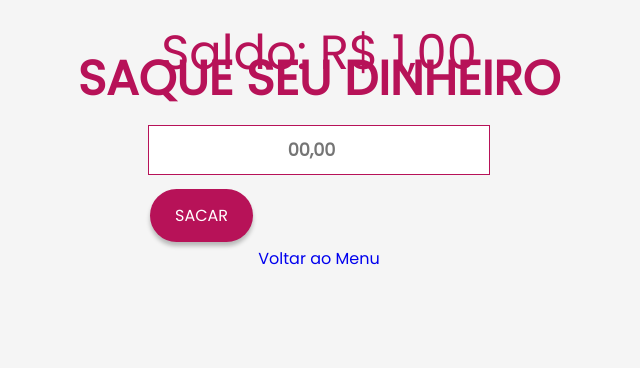
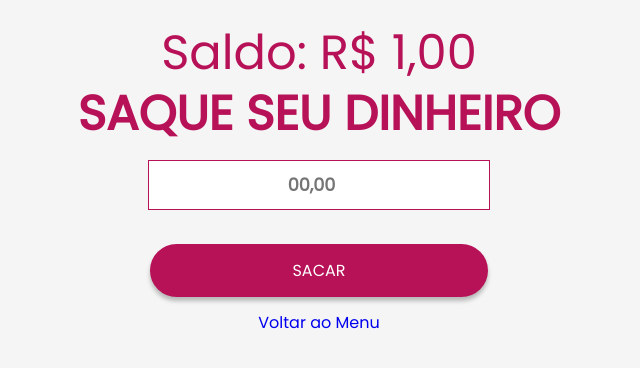
Before and after one commit to pynkAPI/API-1-DSM_22, a Flask app: page /saque in a window 1280 px wide. Shown: the part 85-453 px from the top of the page, without its empty margins (321-961 px from the left). Run offline with Flask 2, Linux system fonts and the light colour scheme; the visitor is signed in with stand-in values (Sample User, id 1); some libraries are stand-ins or nearby versions.

Commit message:
Alinhando Saque e Depósito

```diff
--- a/src/static/style/stylehome.css
+++ b/src/static/style/stylehome.css
@@ -103,6 +103,14 @@ header{
     border-style: solid;
     border-color: #B71258;
 }
+.input-button{
+    max-width:380px;
+    width: 100%;
+    height: 40px;
+    margin: 30px 0;
+    display: grid;
+    padding: 0. 4rem;
+}
 
 .input-field input{
     text-align: center;
@@ -119,7 +127,7 @@ header{
     border: none;
     border-radius: 49px;
     color: #ffffff;
-    padding: 14px 25px;
+    padding: 14px ;
     text-align: center;
     text-decoration: none;
     display: inline-block;
@@ -131,7 +139,7 @@ header{
   }
 
   .btnd:hover{
-background-color: #CC5587;
+    background-color: #CC5587;
   }
 
   .bx-log-out{
--- a/src/templates/saque.html
+++ b/src/templates/saque.html
@@ -6,8 +6,8 @@
     <meta http-equiv="X-UA-Compatible" content="IE=edge">
     <meta name="viewport" content="width=device-width, initial-scale=1.0">
     <title>Saque Pynk</title>
-    <!-- <link rel="stylesheet" href="../static/style/stylehome.css"> -->
-    <link rel="stylesheet" href="{{ url_for('static', filename='style/stylehome.css') }}">
+    <link rel="stylesheet" href="../static/style/stylehome.css">
+    <!-- <link rel="stylesheet" href="{{ url_for('static', filename='style/stylehome.css') }}"> -->
     <link href='https://unpkg.com/boxicons@2.1.2/css/boxicons.min.css' rel='stylesheet'>
 
 </head>
@@ -32,14 +32,18 @@
     <div class="funcao">
 
         <div class="h1">
+            <br>
             <h1>SAQUE SEU DINHEIRO</h1>
         </div>
         <form action="{{ url_for('SaqueConta') }}" method="POST">
             <div class="input-field">
                 <input type="number" placeholder="00,00" step="0.01" name="valor">
             </div>
-            <input type="submit" value="SACAR" class="btnd solid"><br>
+            <div class="input-button">
+                <input type="submit" value="SACAR" class="btnd solid"><br>
+            </div>
         </form>
+
         <a href="{{ url_for('home') }}">Voltar ao Menu</a>
     </div>
 </body>
```
Also changed, not shown: src/templates/deposito.html (+6 -5 lines).
